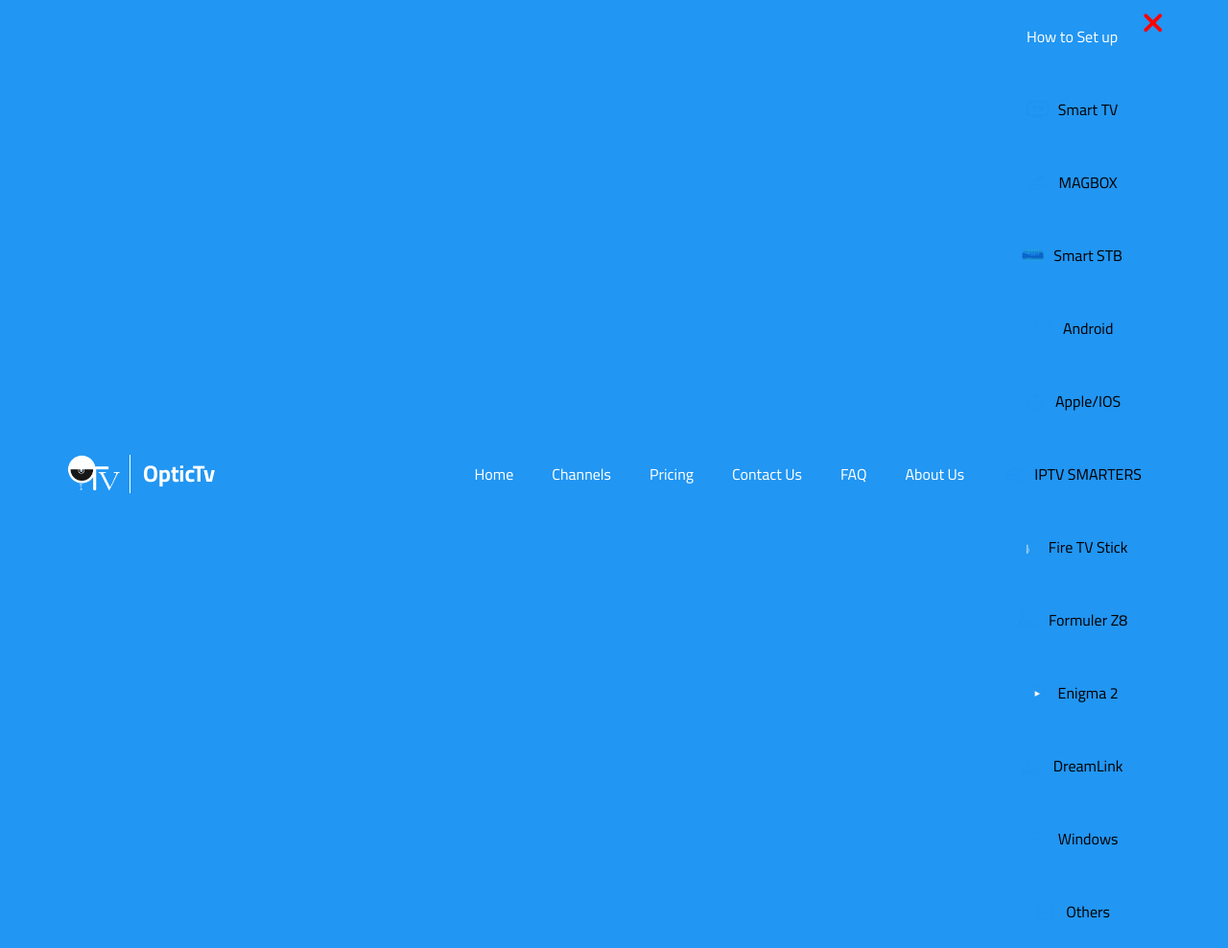
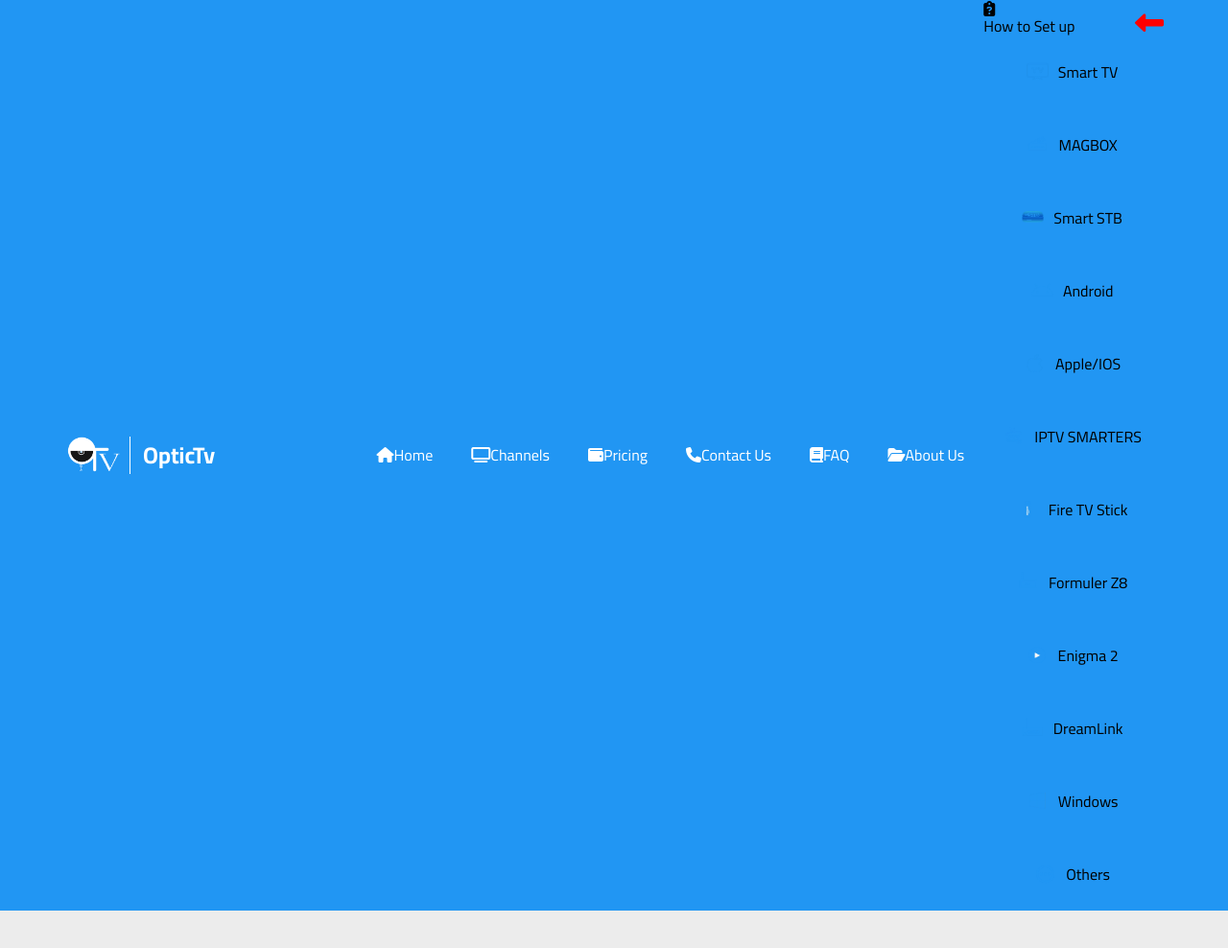
Before and after one commit to Strox7/menu, a plain HTML site: page index.html in a window 1280 px wide. Shown: the whole page at 96% size. After the commit the page ends 949 px from the top, so only its background shows below. Drawn offline with Linux system fonts and the light colour scheme.

Commit message:
Update index.html

```diff
--- a/index.html
+++ b/index.html
@@ -29,17 +29,25 @@
             </div>
 
             <ul class="links">
-                <li><a href="">Home</a></li>
-                <li><a href="">Channels</a></li>
-                <li><a href="">Pricing</a></li>
-                <li><a href="">Contact Us</a></li>
-                <li><a href="">FAQ</a></li>
-                <li><a href="">About Us</a></li>
-                <li class="active-l"><a href="">How to Set up</a>
-                    <button class="forwade-btn"><i class="fa-sharp fa-solid fa-forward"></i></button>
+                <li><a href=""><i class="fa-solid fa-house"></i>Home</a></li>
+                <li><a href=""><i class="fa-solid fa-tv"></i>Channels</a></li>
+                <li><a href=""><i class="fa-solid fa-wallet"></i>Pricing</a></li>
+                <li><a href=""><i class="fa-solid fa-phone"></i>Contact Us</a></li>
+                <li><a href=""><i class="fa-solid fa-book"></i>FAQ</a></li>
+                <li><a href=""><i class="fa-sharp fa-solid fa-folder-open"></i>About Us</a></li>
+                <li class="active-l">
 
+                  <i class="fa-solid fa-clipboard-question"></i><div class="lops">How to Set up
+                    <button class="forwade-btn">
+                      <!-- <i class="fa-sharp fa-solid fa-forward"></i> -->
+                      <i class="fa-solid fa-right-long"></i>
+                    </button>
+                  </div>
                     <div class="mega-menu">
-                      <button class="remove-btn"><i class="fa-solid fa-xmark"></i></button>
+                      <button class="remove-btn">
+                        <!-- <i class="fa-solid fa-xmark"> -->
+                          <i class="fa-solid fa-left-long"></i>
+                        </i></button>
                         <ul class="link">
                           <li>
                             <a href="smarttv.html"><img src="image/SMART TV.webp" alt=""> Smart TV</a>
```
